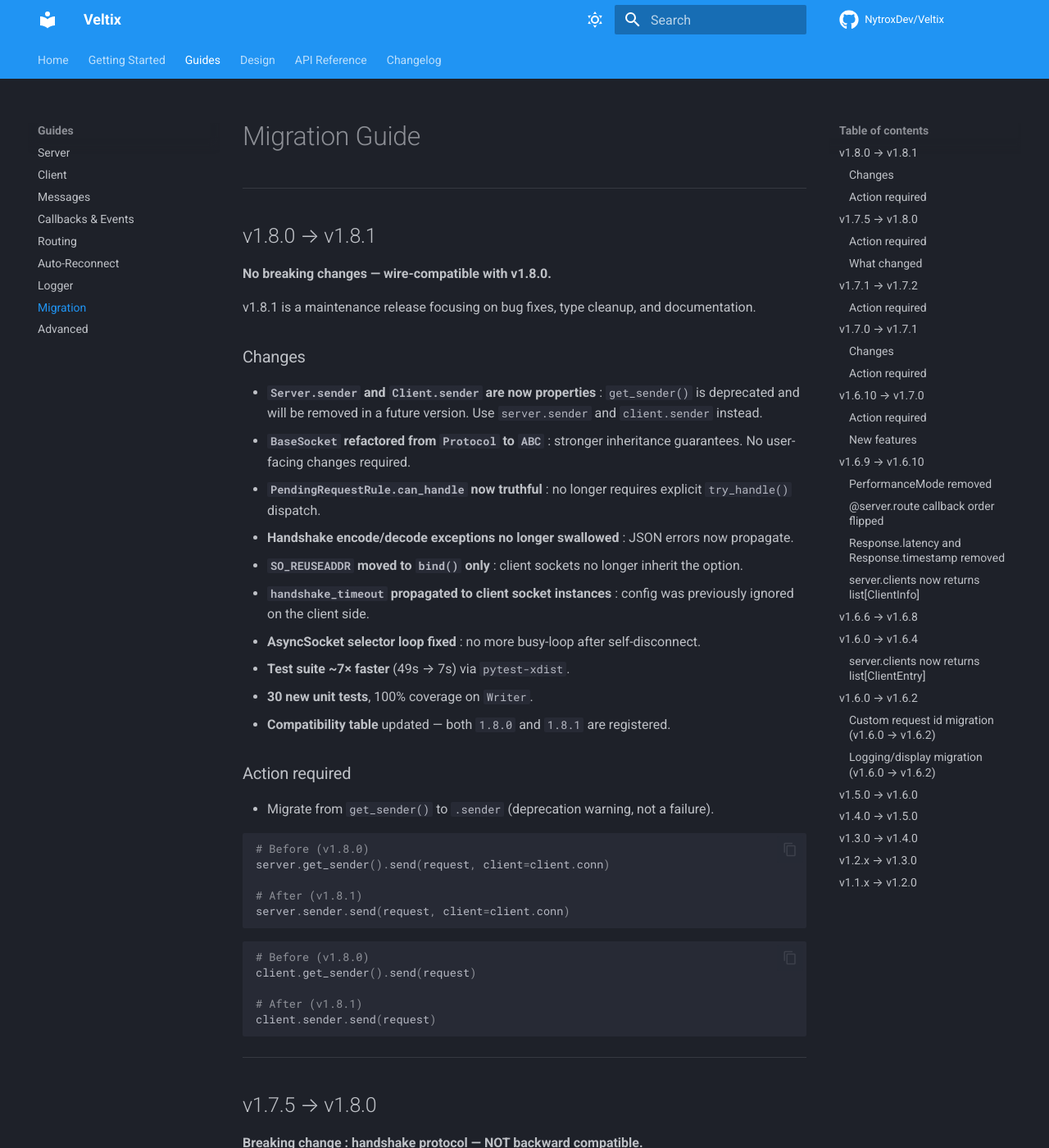
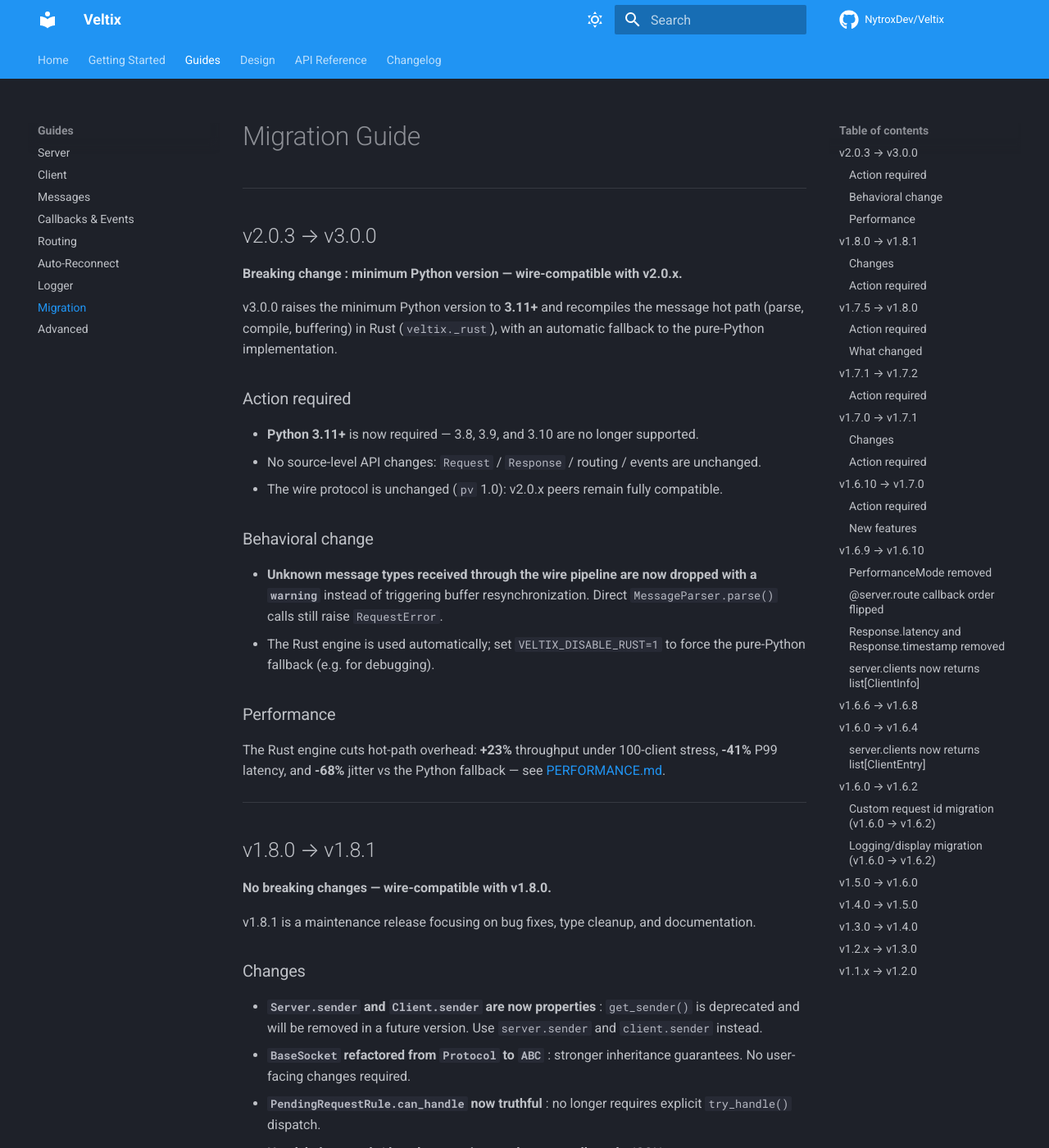
Before and after one commit to NytroxDev/Veltix, an MkDocs documentation site: the page built from docs/guides/migration.md, in a window 1280 px wide and 1400 px high. Shown: the whole window at 82% size. Built offline with MkDocs 1.6.1 and Material for MkDocs 9.7.7, drawn with Linux system fonts in a browser that asks for light colours; comment, search, counter and statistics services are not loaded.

Commit message:
docs: update site docs and faq for v3

```diff
--- a/docs/guides/migration.md
+++ b/docs/guides/migration.md
@@ -1,4 +1,34 @@
 # Migration Guide
+
+---
+
+## v2.0.3 → v3.0.0
+
+**Breaking change : minimum Python version — wire-compatible with v2.0.x.**
+
+v3.0.0 raises the minimum Python version to **3.11+** and recompiles the message hot path
+(parse, compile, buffering) in Rust (`veltix._rust`), with an automatic fallback to the
+pure-Python implementation.
+
+### Action required
+
+- **Python 3.11+** is now required — 3.8, 3.9, and 3.10 are no longer supported.
+- No source-level API changes: `Request` / `Response` / routing / events are unchanged.
+- The wire protocol is unchanged (`pv` 1.0): v2.0.x peers remain fully compatible.
+
+### Behavioral change
+
+- **Unknown message types received through the wire pipeline are now dropped with a `warning`**
+  instead of triggering buffer resynchronization. Direct `MessageParser.parse()` calls still
+  raise `RequestError`.
+- The Rust engine is used automatically; set `VELTIX_DISABLE_RUST=1` to force the pure-Python
+  fallback (e.g. for debugging).
+
+### Performance
+
+The Rust engine cuts hot-path overhead: **+23%** throughput under 100-client stress, **-41%** P99
+latency, and **-68%** jitter vs the Python fallback — see
+[PERFORMANCE.md](../../PERFORMANCE.md).
 
 ---
 
```
Also changed, not shown: FAQ.md (+19 -8 lines), docs/getting-started/installation.md (+18 -2 lines), docs/guides/advanced.md (+2 -2 lines), docs/index.md (+15 -5 lines).
